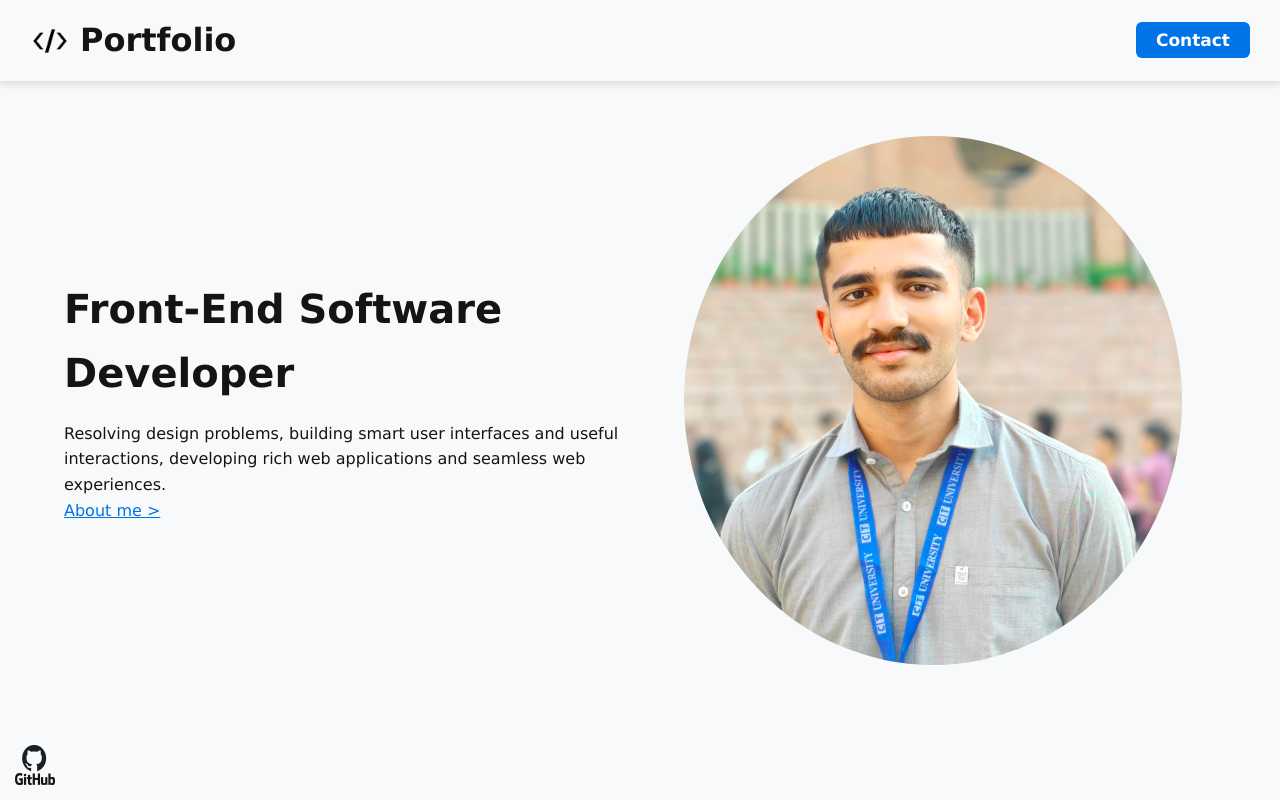
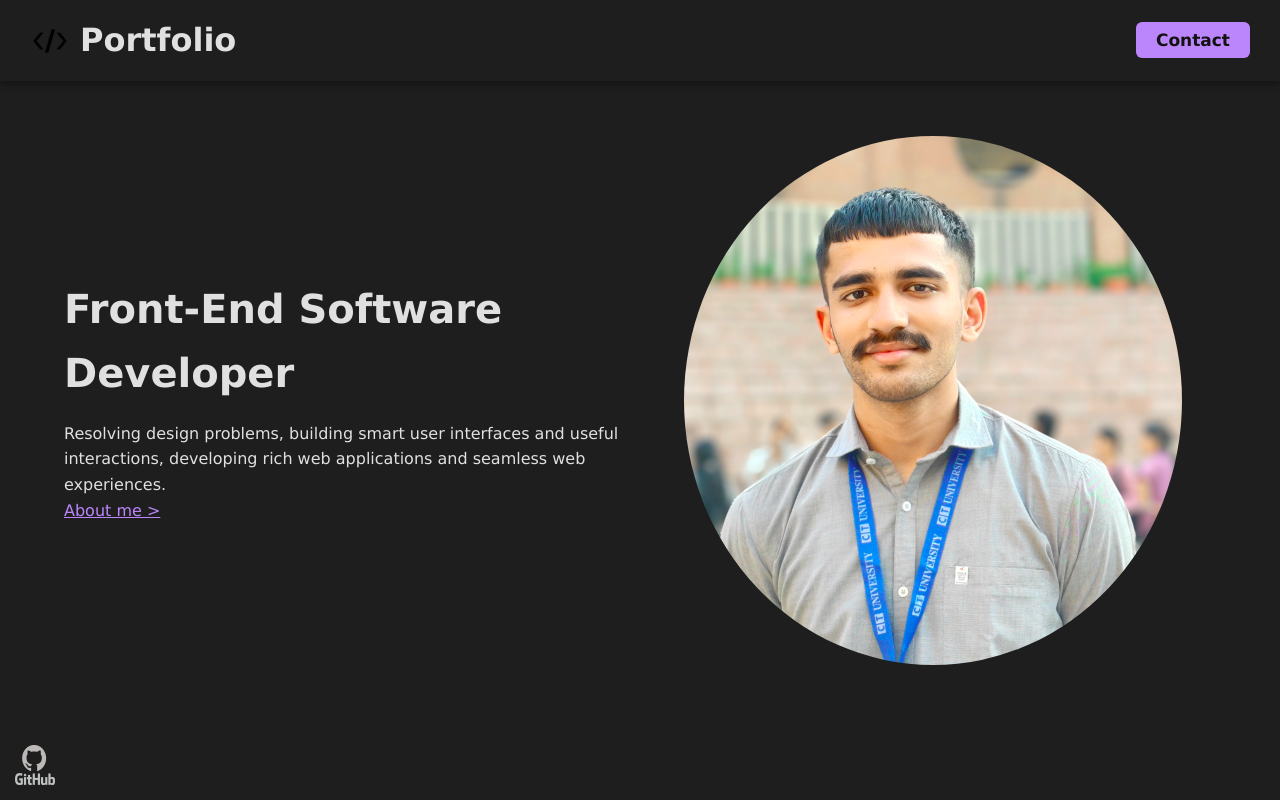
Before and after one commit to dushyantrajotia/portfolio, a plain HTML site: page index.html in a window 1280 px wide. Drawn offline with Linux system fonts and the light colour scheme.

Commit message:
changed theme to dark

```diff
--- a/styles/main.css
+++ b/styles/main.css
@@ -6,8 +6,8 @@
 
 body {
     font-family: "Verdana", sans-serif;
-    background-color: #ffffff;
-    color: #141416;
+    background-color: #121212;
+    color: #e0e0e0;
     font-size: 16px; /* Default for mobile */
     line-height: 1.6;
     overflow-x: hidden;
@@ -15,7 +15,7 @@ body {
 }
 
 a {
-    color: #0073e6;
+    color: #bb86fc;
 }
 
 /* GitHub Button */
@@ -26,6 +26,7 @@ a {
     width: 40px;
     height: 40px;
     cursor: pointer;
+    filter: invert(0.8);
 }
 
 /* Container */
@@ -46,8 +47,8 @@ header {
     justify-content: space-between;
     align-items: center;
     padding: 15px 30px;
-    background: #f8f9fa;
-    box-shadow: 0 4px 6px rgba(0, 0, 0, 0.1);
+    background: #1e1e1e;
+    box-shadow: 0 4px 6px rgba(0, 0, 0, 0.3);
     position: fixed;
     top: 0;
     width: 100%;
@@ -77,7 +78,7 @@ header nav ul li {
 
 header nav ul li a {
     text-decoration: none;
-    color: #141416;
+    color: #e0e0e0;
     font-size: 18px;
     padding: 8px 12px;
     border-radius: 5px;
@@ -85,14 +86,14 @@ header nav ul li a {
 }
 
 header nav ul li a:hover {
-    background-color: #0073e6;
-    color: #ffffff;
+    background-color: #bb86fc;
+    color: #121212;
 }
 
 /* Light Button */
 .btn_light {
-    background: #0073e6;
-    color: #ffffff;
+    background: #bb86fc;
+    color: #121212;
     border: none;
     padding: 8px 20px;
     border-radius: 6px;
@@ -105,7 +106,7 @@ header nav ul li a:hover {
 }
 
 .btn_light:hover {
-    background: #005bb5;
+    background: #9a67ea;
 }
 
 /* Section Styling */
@@ -118,7 +119,7 @@ header nav ul li a:hover {
     align-items: center;
     text-align: center;
     padding: 0 5%;
-    background: #f8f9fa;
+    background: #1e1e1e;
 }
 
 .section-heading {
@@ -174,7 +175,7 @@ header nav ul li a:hover {
 }
 
 p.blurr {
-    color: #6c757d;
+    color: #9e9e9e;
 }
 
 #about .highlight-content .highlight-text {
```
